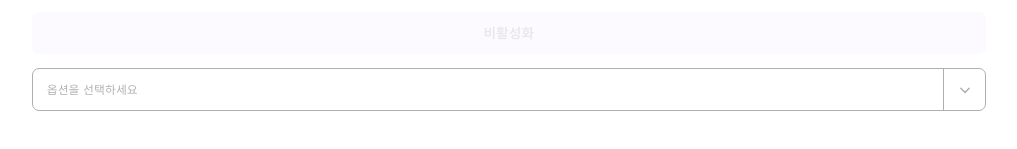
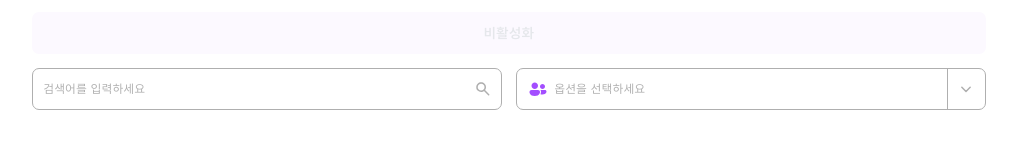
Before and after one commit to pickpick2/frontend, a React (Vite) app in the folder picwithme/: page /album in a window 1280 px wide. Shown: the part 263-412 px from the top of the page, without its empty margins (131-1148 px from the left). Built offline with nearby package versions, Linux system fonts and the light colour scheme.

Commit message:
feat: SearchBar 컴포넌트 구현

```diff
--- /dev/null
+++ b/picwithme/src/components/ui/SearchBar.tsx
@@ -0,0 +1,43 @@
+import SearchIcon from '@/assets/icons/search.svg?react';
+import { cn } from '@/utils/cn';
+
+interface SearchBarProps {
+  keyword: string;
+  onChange: React.Dispatch<React.SetStateAction<string>>;
+  onSearch: (keyword: string) => void;
+  className?: string;
+}
+
+const SearchBar: React.FC<SearchBarProps> = ({ keyword, onChange, onSearch, className }) => {
+  const handleKeyDown = (e: React.KeyboardEvent<HTMLInputElement>) => {
+    if (e.key !== 'Enter') return;
+    if (keyword.trim() === '') return;
+    e.preventDefault();
+    onSearch(keyword);
+    onChange('');
+  };
+
+  const handleClick = () => {
+    if (keyword.trim() === '') return;
+    onSearch(keyword);
+    onChange('');
+  };
+
+  return (
+    <div className={cn('relative min-h-12 w-full', className)}>
+      <input
+        value={keyword}
+        onChange={(e) => onChange(e.target.value)}
+        onKeyUp={handleKeyDown}
+        type='text'
+        placeholder='검색어를 입력하세요'
+        className='border-border text-detail focus:outline-primary-default placeholder:text-border h-full w-full rounded-lg border px-3'
+      />
+      <button onClick={handleClick} className='absolute top-1/2 right-3 -translate-y-1/2 cursor-pointer bg-white'>
+        <SearchIcon />
+      </button>
+    </div>
+  );
+};
+
+export default SearchBar;
--- a/picwithme/src/components/ui/dropdown/Dropdown.tsx
+++ b/picwithme/src/components/ui/dropdown/Dropdown.tsx
@@ -8,11 +8,12 @@ interface DropdownProps {
   value: string;
   options: readonly string[];
   onChange: (value: string) => void;
+  icon?: React.ReactNode;
   placeholder?: string;
   className?: string;
 }
 
-const Dropdown: React.FC<DropdownProps> = ({ value, options, onChange, placeholder, className }) => {
+const Dropdown: React.FC<DropdownProps> = ({ value, options, onChange, icon, placeholder, className }) => {
   const [isOpen, setIsOpen] = useState(false);
   const ref = useClickOutsideRef<HTMLDivElement>(() => setIsOpen(false));
 
@@ -27,13 +28,16 @@ const Dropdown: React.FC<DropdownProps> = ({ value, options, onChange, placehold
   };
 
   return (
-    <div ref={ref} className={cn('relative w-full', className)}>
+    <div ref={ref} className={cn('relative min-h-12 w-full', className)}>
       <button
         onClick={handleClick}
-        className='border-border flex w-full cursor-pointer items-center justify-between rounded-lg border bg-white'
+        className='border-border flex h-full w-full cursor-pointer items-center justify-between rounded-lg border bg-white'
       >
-        <p className='text-detail text-border truncate pl-4'>{value || placeholder}</p>
-        <div className='border-border border-l p-3'>
+        <span className='flex items-center gap-2 px-3'>
+          {icon}
+          <p className='text-detail text-border truncate'>{value || placeholder}</p>
+        </span>
+        <div className='border-border flex h-full items-center justify-center border-l p-2.5'>
           <ArrowDownIcon />
         </div>
       </button>
--- a/picwithme/src/pages/album/index.tsx
+++ b/picwithme/src/pages/album/index.tsx
@@ -1,9 +1,16 @@
 import Button from '@/components/ui/Button';
 import Dropdown from '@/components/ui/dropdown/Dropdown';
+import SearchBar from '@/components/ui/SearchBar';
+import PeopleIcon from '@/assets/icons/people.svg?react';
 import { useState } from 'react';
 
 const Album: React.FC = () => {
   const [value, setValue] = useState<string>('');
+  const [keyword, setKeyword] = useState<string>('');
+
+  const handleSearch = (keyword: string) => {
+    console.log(keyword);
+  };
 
   return (
     <div className='flex flex-col items-center justify-center gap-4 p-10'>
@@ -20,12 +27,17 @@ const Album: React.FC = () => {
         비활성화
       </Button>
 
+      <section className='flex w-full gap-4'>
+        <SearchBar keyword={keyword} onChange={setKeyword} onSearch={handleSearch} />
+
         <Dropdown
           value={value}
           options={['Option 1', 'Option 2', 'Option 3']}
           onChange={(value) => setValue(value)}
+          icon={<PeopleIcon />}
           placeholder='옵션을 선택하세요'
         />
+      </section>
     </div>
   );
 };
```
Also changed, not shown: picwithme/src/assets/icons/search.svg (added). Lines whose indentation alone changed are shown as unchanged.
